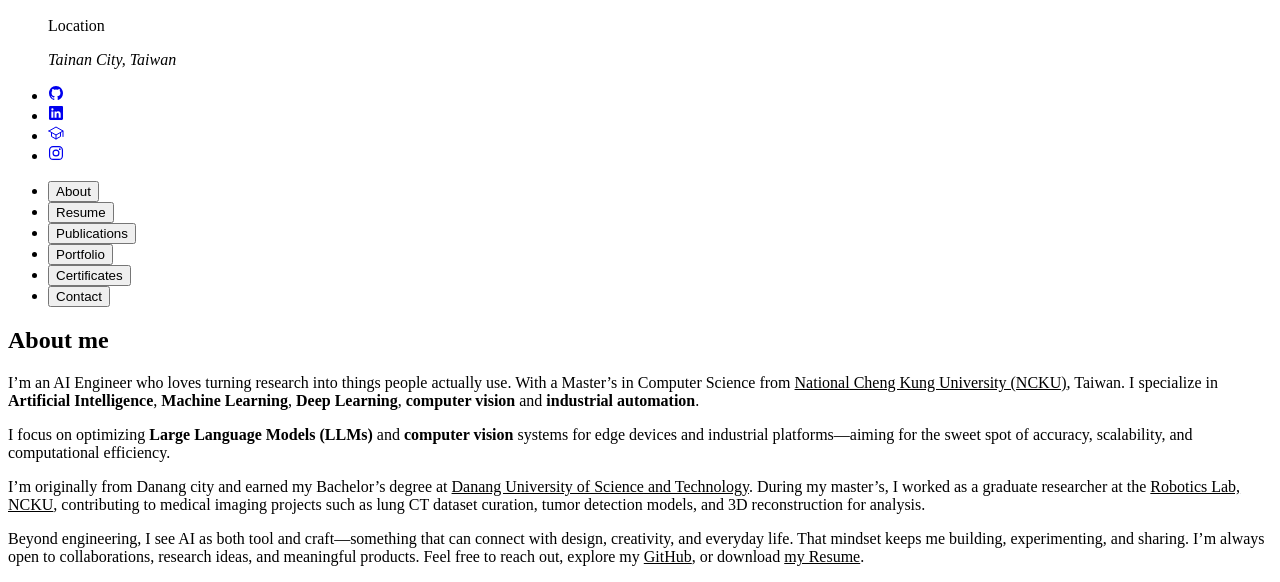
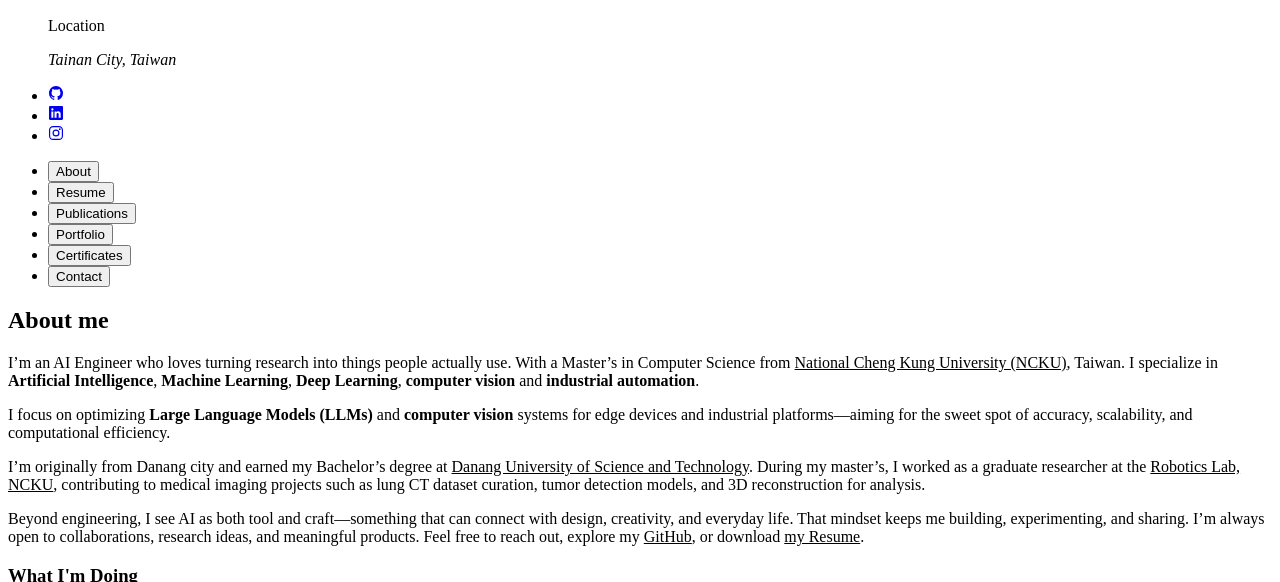
Before and after one commit to tony71200/introduce_myself, a website with bundled scripts: page index.html in a window 1280 px wide. Shown: the part 1244-1826 px from the top of the page. Built offline with nearby package versions, Linux system fonts and the light colour scheme.

Commit message:
Update index.html

```diff
--- a/index.html
+++ b/index.html
@@ -171,12 +171,6 @@
           <li class="social-item">
             <a href="https://www.linkedin.com/in/long-nguyen-thanh-52bb88242/" class="social-link" target="_blank" data-social-key="linkedin">
               <ion-icon name="logo-linkedin"></ion-icon>
-            </a>
-          </li>
-
-          <li class="social-item">
-            <a href="https://scholar.google.com/citations?user=r3tfrQcAAAAJ&hl" class="social-link" target="_blank" data-social-key="scholar">
-              <ion-icon name="school-outline"></ion-icon> <!-- dùng icon thay thế -->
             </a>
           </li>
 
```
